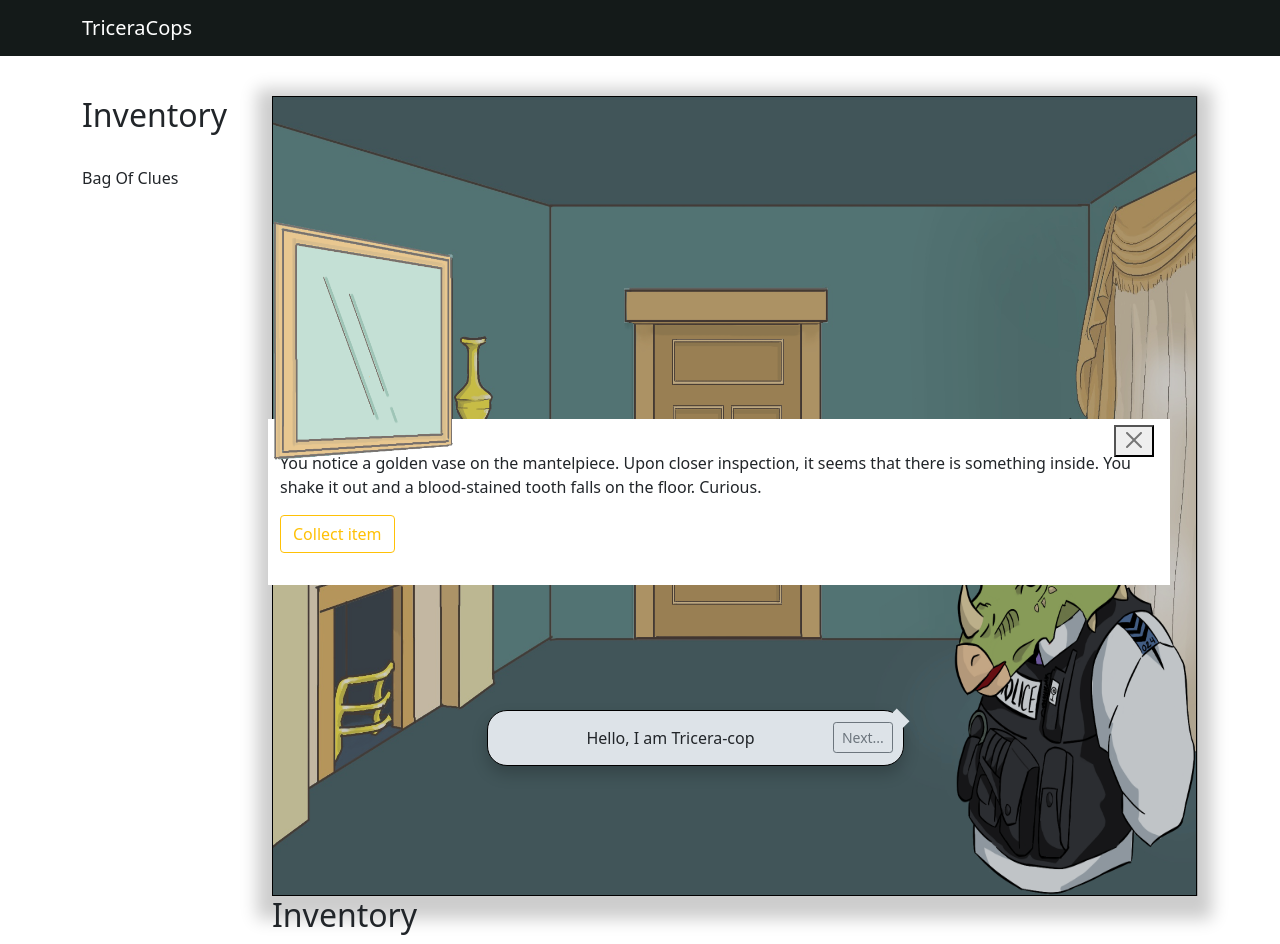
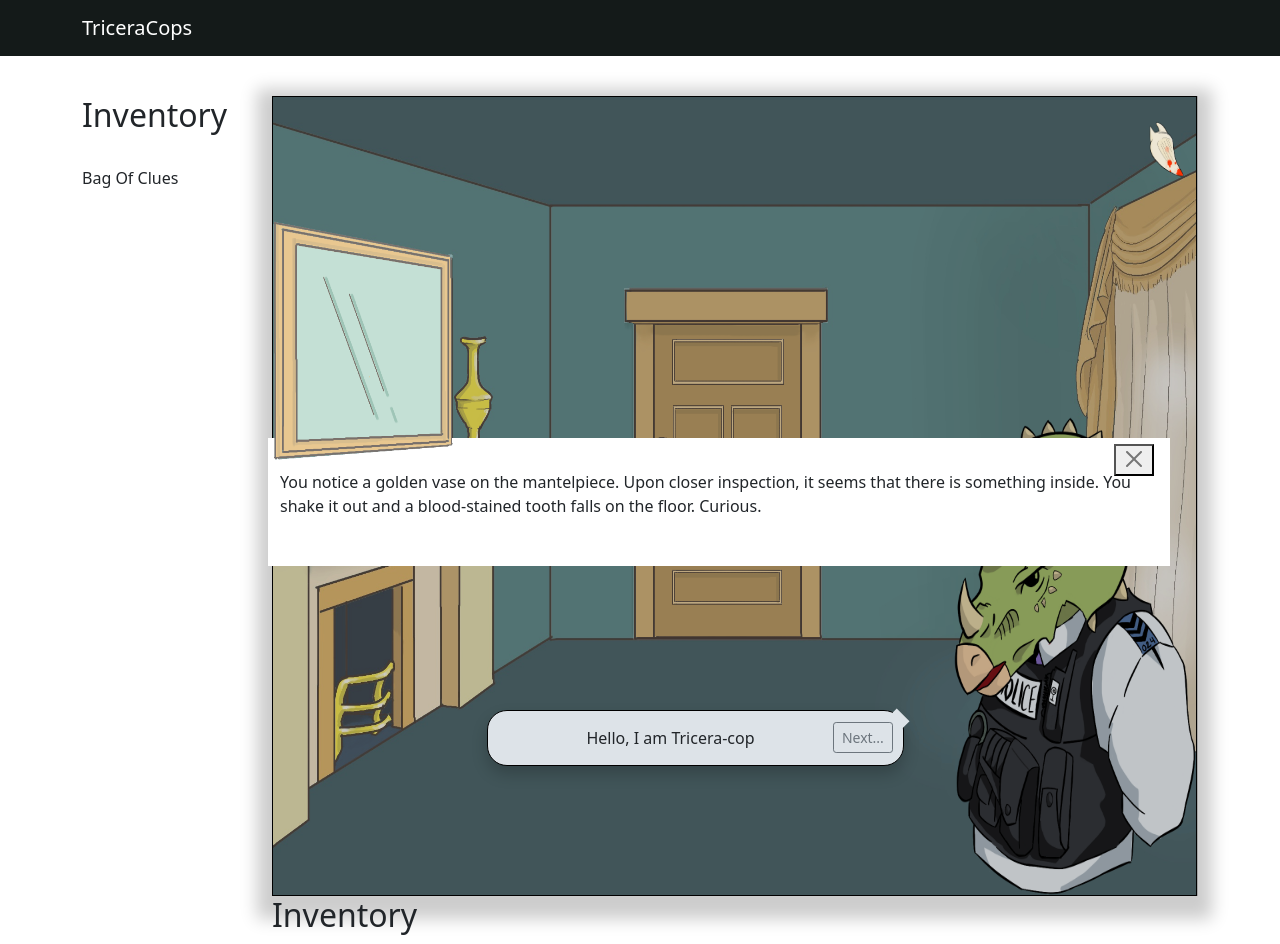
Before and after one commit to SeanEmmers/tricera-COPS, a React (Create React App) app: page / in a window 1280 px wide. Both pictures are taken after a click on the picture 473 px from the left and 398 px from the top of the page. Built offline with nearby package versions, Linux system fonts and the light colour scheme.

Commit message:
vase now displays tooth

```diff
--- a/src/App.css
+++ b/src/App.css
@@ -66,6 +66,23 @@ body {
   outline-offset: 50px;
 } */
 
+.tooth-small {
+  height: 15%;
+  width: 7%;
+  position: absolute;
+  top: 0%;
+  right: 0%;
+}
+
+.tooth-large {
+  height: 50%;
+  width: 25%;
+  position: absolute;
+  top: 25%;
+  left: 38%;
+  /* border: 2px solid slategray;
+  background-color: slategray; */
+}
 
 .jarOutline {
   height: 15.5%;
--- a/src/components/landing-room/LandingRoom.js
+++ b/src/components/landing-room/LandingRoom.js
@@ -11,6 +11,7 @@ import MirrorBasic from "./room-one-images/basic-mirror.png";
 import MirrorGlow from "./room-one-images/highlighted-mirror.png";
 import { Button } from "react-bootstrap";
 import Inventory from "./Inventory.js";
+import BloodyTooth from "./room-one-images/ToothBloody.png";
 
 class SpeechBubble extends React.Component {
   constructor(props) {
@@ -65,21 +66,6 @@ const Mirror = () => {
   )
 }
 
-const Jar = () => {
-  const [buttonPopUp, setButtonPopup] = useState(false);
-
-  return(
-    <div>
-      <img className="jarOutline" onClick={() => setButtonPopup(true)} src={JarBasic} alt="Jar" onMouseOver={e => e.currentTarget.src = JarGlow } onMouseOut={e => e.currentTarget.src = JarBasic }/>
-      <Popup trigger={buttonPopUp} setTrigger={setButtonPopup}>
-        <div>
-          <p>You notice a golden vase on the mantelpiece. Upon closer inspection, it seems that there is something inside. You shake it out and a blood-stained tooth falls on the floor. Curious.</p>
-        </div>
-      </Popup>
-    </div>
-  )
-}
-
 const Door = () => {
   const [buttonPopUp, setButtonPopup] = useState(false);
 
@@ -120,14 +106,46 @@ const DinoCop = () => {
   );
 };
 
+const Tooth = () => {
+
+  return(
+    <div>
+      <img className = "tooth-small" src={BloodyTooth} alt="tooth image" id = 'tooth'  onMouseOver={e => e.currentTarget.className = 'tooth-large' }onMouseOut={e => e.currentTarget.className = 'tooth-small' }/>
+    </div>
+  )
+};
+
+const Jar = ({doorMethod}) => {
+  const [buttonPopUp, setButtonPopup] = useState(false);
+
+  const ClickHandler = () => {
+    doorMethod(true);
+    setButtonPopup(true);
+  };
+
+  return(
+    <div>
+      <img className="jarOutline" onClick={() => ClickHandler()} src={JarBasic} alt="Jar" onMouseOver={e => e.currentTarget.src = JarGlow } onMouseOut={e => e.currentTarget.src = JarBasic }/>
+      <Popup trigger={buttonPopUp} setTrigger={setButtonPopup}>
+        <div>
+          <p>You notice a golden vase on the mantelpiece. Upon closer inspection, it seems that there is something inside. You shake it out and a blood-stained tooth falls on the floor. Curious.</p>
+        </div>
+      </Popup>
+    </div>
+  )
+}
+
 const LandingRoom = () => {
+  const [show, setShow] = useState(false)
+
   return (
     <div className="LandingRoom">
       <div className="parent">
         <img className="backgroundImage" src={RoomOneImage} alt="TriceraCop" />
         <DinoCop />
         <Door />
-        <Jar />
+        <Jar doorMethod = {setShow}/>
+        {show? <Tooth /> : null}
         <SpeechBubble />
         <Mirror />
         <Inventory />
--- a/src/components/landing-room/PopUp.js
+++ b/src/components/landing-room/PopUp.js
@@ -16,7 +16,6 @@ function Popup(props) {
               <CloseButton />{" "}
             </button>
             {props.children}
-            <Button id="collectButton" variant="outline-warning">Collect item</Button>
           </div>
         </Row>
       </Container>
```
Also changed, not shown: src/components/landing-room/room-one-images/BloodyTooth.png (added).
